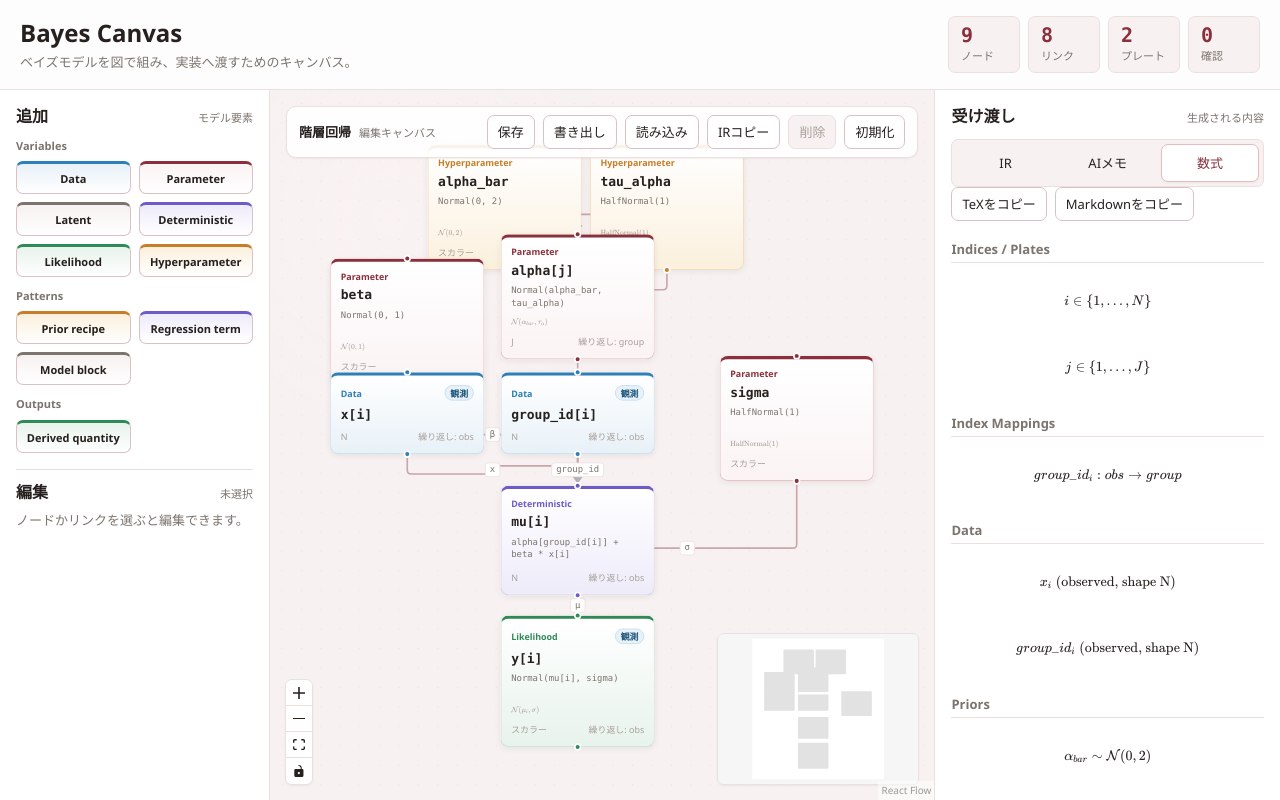
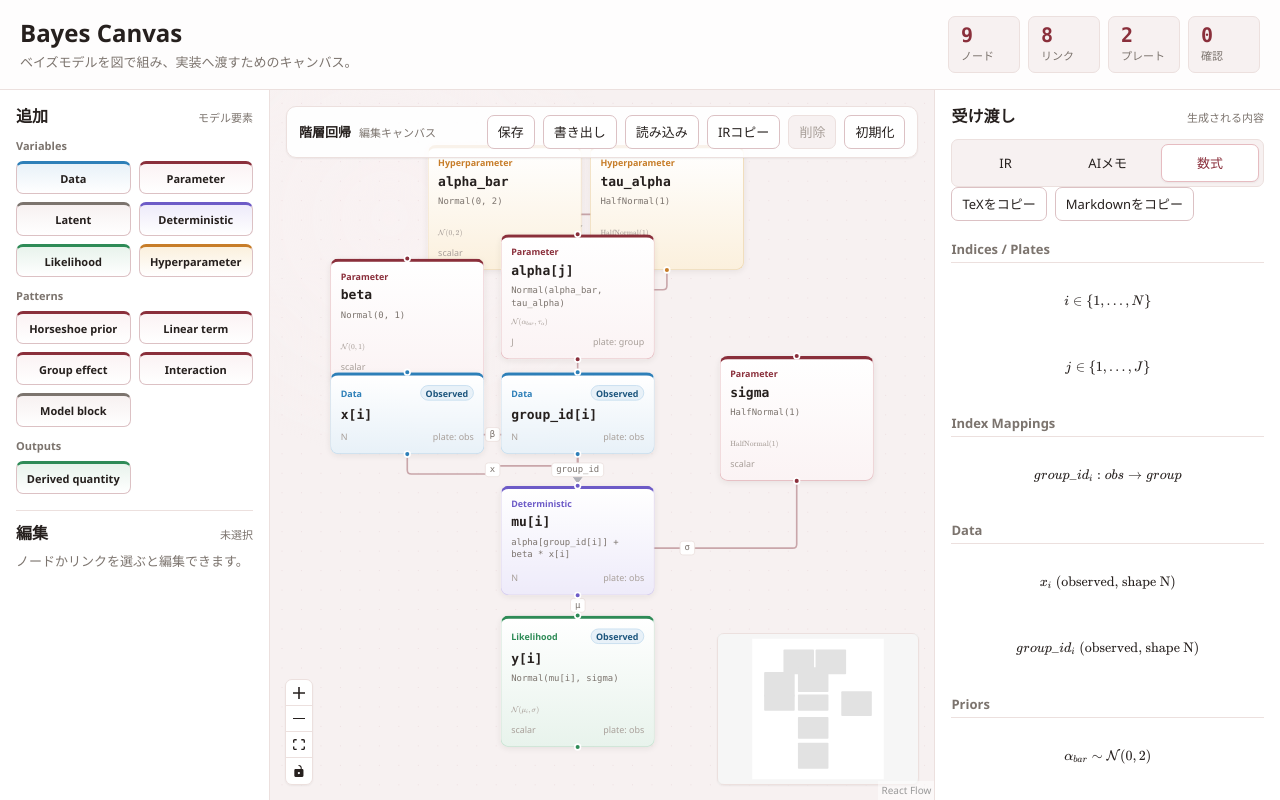
Before and after one commit to mryk814/bayes-canvas, a React (Vite) app in the folder app/: page / in a window 1280 px wide. Built offline with nearby package versions, Linux system fonts and the light colour scheme.

Commit message:
feat: ノードタイプの整理と新しいパレットアイテムの追加

```diff
--- a/app/src/App.tsx
+++ b/app/src/App.tsx
@@ -50,37 +50,41 @@ const NODE_KIND_LABELS: Record<BayesNodeData['kind'], string> = {
   likelihood: 'Likelihood',
   model_block: 'Model block',
   parameter: 'Parameter',
-  prior_recipe: 'Prior recipe',
-  regression_term: 'Regression term',
 };
+
+type PaletteItem =
+  | { type: 'node'; kind: BayesNodeData['kind']; label: string; note: string }
+  | { type: 'preset'; preset: 'horseshoe_prior' | 'linear_term' | 'group_effect' | 'interaction_term'; label: string; note: string };
 
 const PALETTE_GROUPS: Array<{
   title: string;
-  items: Array<{ kind: BayesNodeData['kind']; label: string; note: string }>;
+  items: PaletteItem[];
 }> = [
   {
     title: 'Variables',
     items: [
-      { kind: 'data', label: 'Data', note: 'Observed values' },
-      { kind: 'parameter', label: 'Parameter', note: 'Unknown quantity' },
-      { kind: 'latent', label: 'Latent', note: 'Unobserved value' },
-      { kind: 'deterministic', label: 'Deterministic', note: 'Derived expression' },
-      { kind: 'likelihood', label: 'Likelihood', note: 'Observed outcome' },
-      { kind: 'hyperparameter', label: 'Hyperparameter', note: 'Prior control' },
+      { type: 'node', kind: 'data', label: 'Data', note: 'Observed values' },
+      { type: 'node', kind: 'parameter', label: 'Parameter', note: 'Unknown quantity' },
+      { type: 'node', kind: 'latent', label: 'Latent', note: 'Unobserved value' },
+      { type: 'node', kind: 'deterministic', label: 'Deterministic', note: 'Derived expression' },
+      { type: 'node', kind: 'likelihood', label: 'Likelihood', note: 'Observed outcome' },
+      { type: 'node', kind: 'hyperparameter', label: 'Hyperparameter', note: 'Prior control' },
     ],
   },
   {
     title: 'Patterns',
     items: [
-      { kind: 'prior_recipe', label: 'Prior recipe', note: 'Prior template' },
-      { kind: 'regression_term', label: 'Regression term', note: 'Additive term' },
-      { kind: 'model_block', label: 'Model block', note: 'Opaque structure' },
+      { type: 'preset', preset: 'horseshoe_prior', label: 'Horseshoe prior', note: 'Apply to parameter' },
+      { type: 'preset', preset: 'linear_term', label: 'Linear term', note: 'Insert into predictor' },
+      { type: 'preset', preset: 'group_effect', label: 'Group effect', note: 'Insert varying effect' },
+      { type: 'preset', preset: 'interaction_term', label: 'Interaction', note: 'Insert product term' },
+      { type: 'node', kind: 'model_block', label: 'Model block', note: 'Opaque structure' },
     ],
   },
   {
     title: 'Outputs',
     items: [
-      { kind: 'derived_quantity', label: 'Derived quantity', note: 'Target value' },
+      { type: 'node', kind: 'derived_quantity', label: 'Derived quantity', note: 'Target value' },
     ],
   },
 ];
@@ -193,6 +197,41 @@ const initialCanvasEdges = initialEdges.map((edge) => ({
   markerEnd: { type: MarkerType.ArrowClosed },
 }));
 
+function migrateLegacyNodeData(data: BayesNodeData): BayesNodeData {
+  const kind = String(data.kind);
+
+  if (kind === 'prior_recipe') {
+    return {
+      ...data,
+      kind: 'parameter',
+      name: data.name === 'beta_horseshoe' ? 'beta' : data.name,
+      expression: undefined,
+      distribution: { id: 'horseshoe', name: 'Horseshoe', args: { scale: 'tau0' } },
+      notes: data.notes || 'Migrated from Prior recipe. Connect or define tau0 when the scale should be explicit.',
+    };
+  }
+
+  if (kind === 'regression_term') {
+    return {
+      ...data,
+      kind: 'deterministic',
+      name: data.name,
+      expression: data.expression || 'beta * x[i]',
+      notes: data.notes || 'Migrated from Regression term preset.',
+    };
+  }
+
+  return data;
+}
+
+function prepareCanvasNode(node: BayesCanvasNode): BayesCanvasNode {
+  return {
+    ...node,
+    type: 'bayesNode',
+    data: migrateLegacyNodeData(node.data),
+  };
+}
+
 function loadInitialCanvas(): CanvasState {
   try {
     const stored = window.localStorage.getItem(STORAGE_KEY);
@@ -206,7 +245,7 @@ function loadInitialCanvas(): CanvasState {
     }
 
     return {
-      nodes: (parsed.nodes as BayesCanvasNode[]).map((node) => ({ ...node, type: 'bayesNode' })),
+      nodes: (parsed.nodes as BayesCanvasNode[]).map(prepareCanvasNode),
       edges: parsed.edges.map((edge) => ({
         ...edge,
         type: 'smoothstep',
@@ -259,7 +298,7 @@ function loadModelSnapshot(id: string): CanvasState | null {
     const parsed = JSON.parse(stored);
     if (!Array.isArray(parsed.nodes) || !Array.isArray(parsed.edges)) return null;
     return {
-      nodes: (parsed.nodes as BayesCanvasNode[]).map((node) => ({ ...node, type: 'bayesNode' })),
+      nodes: (parsed.nodes as BayesCanvasNode[]).map(prepareCanvasNode),
       edges: parsed.edges.map((edge: Edge) => ({
         ...edge,
         type: 'smoothstep',
@@ -300,7 +339,7 @@ function parseCanvasFile(file: File): Promise<CanvasState> {
           return;
         }
         resolve({
-          nodes: (parsed.nodes as BayesCanvasNode[]).map((node) => ({ ...node, type: 'bayesNode' })),
+          nodes: (parsed.nodes as BayesCanvasNode[]).map(prepareCanvasNode),
           edges: parsed.edges.map((edge: Edge) => ({
             ...edge,
             type: 'smoothstep',
@@ -338,31 +377,6 @@ function createNodeData(kind: BayesNodeData['kind'], count: number): BayesNodeDa
 
   if (kind === 'hyperparameter') {
     return { kind, name: baseName, distribution: createDefaultDistribution('normal') };
-  }
-
-  if (kind === 'prior_recipe') {
-    return {
-      kind,
-      name: 'beta_horseshoe',
-      expression: 'beta[k] ~ Horseshoe(scale = tau0)',
-      notes: [
-        'beta[k] ~ Normal(0, tau * lambda[k])',
-        'lambda[k] ~ HalfCauchy(1)',
-        'tau ~ HalfCauchy(tau0)',
-      ].join('\n'),
-      validationLevel: 'expanded',
-    };
-  }
-
-  if (kind === 'regression_term') {
-    return {
-      kind,
-      name: `${baseName}[i]`,
-      shape: ['N'],
-      plate: 'obs',
-      expression: 'beta * x[i]',
-      notes: 'Add this term into a deterministic predictor.',
-    };
   }
 
   if (kind === 'model_block') {
@@ -431,6 +445,19 @@ function getSumToZeroPlate(constraints?: Constraint[]): string {
   return constraint?.kind === 'sum_to_zero' ? constraint.overPlateId ?? '' : '';
 }
 
+function appendTerm(expression: string | undefined, term: string): string {
+  const trimmedExpression = expression?.trim();
+  if (!trimmedExpression || trimmedExpression === 'replace_with_expression') {
+    return term;
+  }
+
+  if (trimmedExpression.includes(term)) {
+    return trimmedExpression;
+  }
+
+  return `${trimmedExpression} + ${term}`;
+}
+
 function parseHints(value: string): ModelHint[] | undefined {
   const hints = parseList(value)?.map((item) => {
     if (['centered', 'non_centered', 'unspecified'].includes(item)) {
@@ -474,7 +501,7 @@ const nodeTypes = {
         <Handle className="node-handle" type="target" position={Position.Top} />
         <div className="node-heading">
           <span className="node-kind">{NODE_KIND_LABELS[data.kind]}</span>
-          {data.observed ? <span className="node-chip">観測</span> : null}
+          {data.observed ? <span className="node-chip">Observed</span> : null}
           {diagnosticCount ? <span className="node-chip node-chip-warning">{diagnosticCount}件</span> : null}
         </div>
         <div className="node-name">{data.name}</div>
@@ -485,8 +512,8 @@ const nodeTypes = {
           </div>
         ) : null}
         <div className="node-meta">
-          {data.shape?.length ? <span>{data.shape.join(' x ')}</span> : <span>スカラー</span>}
-          {data.plate ? <span>繰り返し: {data.plate}</span> : null}
+          {data.shape?.length ? <span>{data.shape.join(' x ')}</span> : <span>scalar</span>}
+          {data.plate ? <span>plate: {data.plate}</span> : null}
         </div>
         <Handle className="node-handle" type="source" position={Position.Bottom} />
       </div>
@@ -527,8 +554,6 @@ export function App() {
     selectedData && [
       'deterministic',
       'latent',
-      'prior_recipe',
-      'regression_term',
       'model_block',
       'derived_quantity',
     ].includes(selectedData.kind),
@@ -675,6 +700,108 @@ export function App() {
     [selectedEdgeId, setEdges],
   );
 
+  const applyHorseshoePrior = useCallback(() => {
+    const horseshoeDistribution = {
+      id: 'horseshoe',
+      name: 'Horseshoe',
+      args: { scale: 'tau0' },
+    };
+
+    if (selectedNodeId && selectedData && ['parameter', 'latent'].includes(selectedData.kind)) {
+      updateSelectedNodeData({
+        distribution: horseshoeDistribution,
+        notes: selectedData.notes ?? 'Horseshoe prior. Connect or define tau0 when the scale should be explicit.',
+      });
+      return;
+    }
+
+    const count = nodes.filter((node) => node.data.kind === 'parameter').length + 1;
+    const id = `parameter_${Date.now()}`;
+    const column = (nodes.length % 4) * 210 + 120;
+    const row = Math.floor(nodes.length / 4) * 150 + 80;
+
+    setNodes((currentNodes) => [
+      ...currentNodes.map((node) => ({ ...node, selected: false })),
+      {
+        id,
+        type: 'bayesNode',
+        position: { x: column, y: row },
+        selected: true,
+        data: {
+          kind: 'parameter',
+          name: count === 1 ? 'beta' : `beta_${count}`,
+          distribution: horseshoeDistribution,
+          notes: 'Horseshoe prior. Connect or define tau0 when the scale should be explicit.',
+        },
+      },
+    ]);
+    setEdges((currentEdges) => currentEdges.map((edge) => ({ ...edge, selected: false })));
+    setSelectedNodeId(id);
+    setSelectedEdgeId(null);
+  }, [nodes, selectedData, selectedNodeId, setEdges, setNodes, updateSelectedNodeData]);
+
+  const applyRegressionTermPreset = useCallback(
+    (term: string) => {
+      if (selectedNodeId && selectedData?.kind === 'deterministic') {
+        updateSelectedNodeData({ expression: appendTerm(selectedData.expression, term) });
+        return;
+      }
+
+      const count = nodes.filter((node) => node.data.kind === 'deterministic').length + 1;
+      const id = `deterministic_${Date.now()}`;
+      const column = (nodes.length % 4) * 210 + 120;
+      const row = Math.floor(nodes.length / 4) * 150 + 80;
+
+      setNodes((currentNodes) => [
+        ...currentNodes.map((node) => ({ ...node, selected: false })),
+        {
+          id,
+          type: 'bayesNode',
+          position: { x: column, y: row },
+          selected: true,
+          data: {
+            kind: 'deterministic',
+            name: `mu_${count}[i]`,
+            shape: ['N'],
+            plate: 'obs',
+            expression: term,
+          },
+        },
+      ]);
+      setEdges((currentEdges) => currentEdges.map((edge) => ({ ...edge, selected: false })));
+      setSelectedNodeId(id);
+      setSelectedEdgeId(null);
+    },
+    [nodes, selectedData, selectedNodeId, setEdges, setNodes, updateSelectedNodeData],
+  );
+
+  const applyPaletteItem = useCallback(
+    (item: PaletteItem) => {
+      if (item.type === 'node') {
+        addNodeFromPalette(item.kind);
+        return;
+      }
+
+      if (item.preset === 'horseshoe_prior') {
+        applyHorseshoePrior();
+        return;
+      }
+
+      if (item.preset === 'linear_term') {
+        applyRegressionTermPreset('beta * x[i]');
+        return;
+      }
+
+      if (item.preset === 'group_effect') {
+        applyRegressionTermPreset('alpha[group_id[i]]');
+        return;
+      }
+
+      applyRegressionTermPreset('beta_interaction * x1[i] * x2[i]');
+    },
+    [addNodeFromPalette, applyHorseshoePrior, applyRegressionTermPreset],
+  );
+
   const deleteSelectedItem = useCallback(() => {
     if (selectedNodeId) {
       setNodes((currentNodes) => currentNodes.filter((node) => node.id !== selectedNodeId));
@@ -785,9 +912,9 @@ export function App() {
                 <div className="palette-list">
                   {group.items.map((item) => (
                     <button
-                      className={`palette-item palette-${item.kind}`}
-                      key={item.kind}
-                      onClick={() => addNodeFromPalette(item.kind)}
+                      className={`palette-item ${item.type === 'node' ? `palette-${item.kind}` : 'palette-preset'}`}
+                      key={item.type === 'node' ? item.kind : item.preset}
+                      onClick={() => applyPaletteItem(item)}
                       type="button"
                     >
                       <span>{item.label}</span>
--- a/app/src/lib/modelIr.ts
+++ b/app/src/lib/modelIr.ts
@@ -15,8 +15,6 @@ export type BayesNodeKind =
   | 'latent'
   | 'deterministic'
   | 'likelihood'
-  | 'prior_recipe'
-  | 'regression_term'
   | 'model_block'
   | 'derived_quantity';
 
@@ -661,50 +659,25 @@ function buildIndexMappings(nodes: ModelIr['nodes'], plates: ModelIr['plates']):
 
 function buildPriorRecipes(nodes: ModelIr['nodes']): PriorRecipe[] {
   return nodes
-    .filter((node) => node.kind === 'prior_recipe')
+    .filter((node) => node.distribution?.id === 'horseshoe' || node.distribution?.name === 'Horseshoe')
     .map((node) => {
       const parsed = parseSymbolName(node.name);
-      const expression = node.expression ?? `${parsed.baseSymbol} ~ prior_recipe`;
-      const targetSymbol = analyzeLooseSymbols(expression)[0] ?? parsed.baseSymbol;
-      const expanded = (node.notes ?? '')
-        .split('\n')
-        .map((line) => line.trim().replace(/^[-*]\s*/, ''))
-        .filter((line) => line.includes('~') || line.includes('='));
+      const scale = node.distribution?.args.scale ?? 'tau0';
 
       return {
-        id: `${parsed.baseSymbol}_recipe`,
-        name: node.name,
-        targetSymbol,
-        collapsed: expression,
-        expanded,
-        validationLevel: node.validationLevel ?? 'structured',
+        id: `${parsed.baseSymbol}_horseshoe`,
+        name: `${parsed.baseSymbol} Horseshoe prior`,
+        targetSymbol: parsed.baseSymbol,
+        collapsed: `${node.name} ~ Horseshoe(scale = ${scale})`,
+        expanded: [],
+        validationLevel: 'structured',
         notes: node.notes,
       } satisfies PriorRecipe;
     });
 }
 
 function buildRegressionTerms(nodes: ModelIr['nodes']): RegressionTerm[] {
-  const deterministicNodes = nodes.filter((node) => node.kind === 'regression_term' && node.expression);
-
-  return deterministicNodes.map((node) => {
-    const parsed = parseSymbolName(node.name);
-    const expression = node.expression ?? '';
-    const inputSymbols = [...new Set(expression.match(/[a-zA-Z][a-zA-Z0-9_]*/g) ?? [])]
-      .filter((symbol) => symbol !== parsed.baseSymbol && !['exp', 'log', 'logit', 'inv_logit', 'softmax', 'dot'].includes(symbol))
-      .filter((symbol) => !['i', 'j', 'k', 't'].includes(symbol));
-
-    return {
-      id: `${parsed.baseSymbol}_additive_terms`,
-      kind: 'linear',
-      label: `${parsed.baseSymbol} additive predictor`,
-      inputSymbols,
-      outputSymbol: parsed.baseSymbol,
-      outputPlateId: node.plate,
-      formulaShort: `${node.name} = ${expression}`,
-      formulaExpanded: [expression],
-      validationLevel: 'expanded',
-    };
-  });
+  return [];
 }
 
 function buildModelBlocks(nodes: ModelIr['nodes']): ModelBlock[] {
@@ -755,7 +728,7 @@ function lintModel(model: ModelIr): ModelDiagnostic[] {
   );
 
   for (const node of model.nodes) {
-    if (node.expression && ['deterministic', 'regression_term'].includes(node.kind)) {
+    if (node.expression && node.kind === 'deterministic') {
       diagnostics.push(...lintExpression(node.expression, node.id, model, nodeById, nodeIdBySymbol));
       diagnostics.push(...lintEdgeConsistency(node, model, nodeIdBySymbol));
     }
--- a/app/src/styles.css
+++ b/app/src/styles.css
@@ -240,6 +240,12 @@ select:focus-visible,
 
 .palette-item small {
   display: none;
+}
+
+.palette-preset {
+  --node-color: var(--color-accent);
+  --node-bg: var(--color-accent-subtle-bg);
+  --node-border: var(--color-accent-subtle-bd);
 }
 
 .snapshots-panel {
@@ -509,20 +515,6 @@ button:disabled {
   --node-color: var(--color-chart-4);
   --node-bg: var(--color-warning-bg);
   --node-border: var(--color-warning-bd);
-}
-
-.palette-prior_recipe,
-.bayes-node-prior_recipe {
-  --node-color: var(--color-chart-4);
-  --node-bg: var(--color-warning-bg);
-  --node-border: var(--color-warning-bd);
-}
-
-.palette-regression_term,
-.bayes-node-regression_term {
-  --node-color: var(--color-chart-5);
-  --node-bg: var(--color-status-review-bg);
-  --node-border: var(--color-status-review-bd);
 }
 
 .palette-model_block,
```
